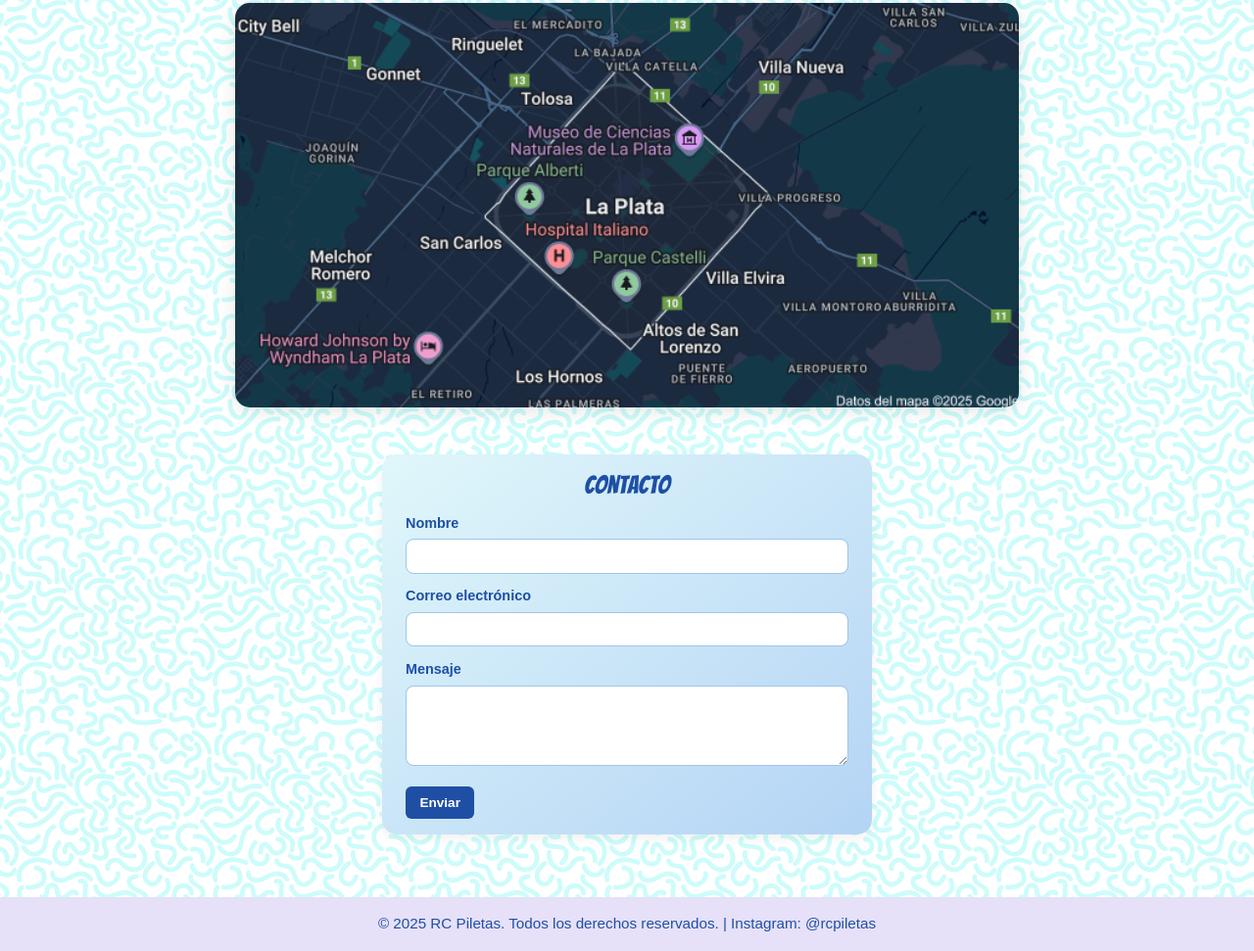
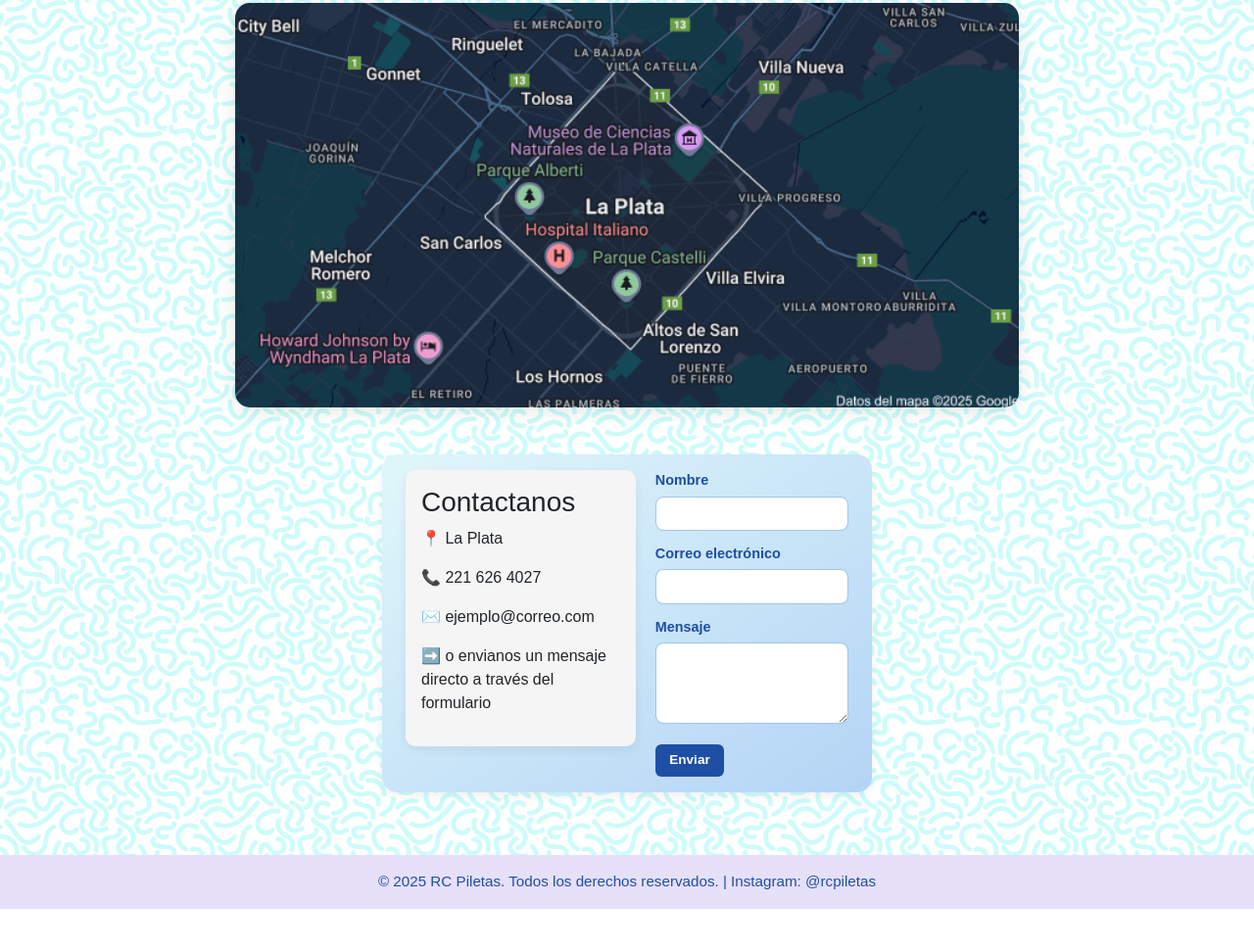
Before and after one commit to CAMILASODDU/rcpiletas, a plain HTML site: page index.html in a window 1280 px wide. Shown: the part 818-1789 px from the top of the page at 98% size. After the commit the page ends 1746 px from the top, so only its background shows below. Drawn offline with nearby package versions, Linux system fonts and the light colour scheme.

Commit message:
ultima actualizacion final

```diff
--- a/index.html
+++ b/index.html
@@ -239,13 +239,18 @@
     }
 
     .form-section {
+
+
       max-width: 500px;
-      margin: 1.5rem auto;
+      margin: 1rem auto; /* top/bottom 1rem, left/right auto */
       background: linear-gradient(to bottom right, #e0f7fa, #b4d4f5);
       padding: 1rem 1.5rem;
       border-radius: 15px;
       box-shadow: 0 4px 12px rgba(0, 0, 0, 0.06);
     }
+
+
+
 
     .form-section h2 {
       font-family: 'Bangers', sans-serif;
@@ -410,8 +415,19 @@
   </section>
 
   <!-- Sección Contacto -->
-  <section id="contacto" class="form-section">
-    <h2>Contacto</h2>
+<section id="contacto" class="form-section">
+  <div class="contacto-contenedor">
+
+    <!-- Caja lateral -->
+    <div class="caja-lateral">
+      <h3>Contactanos</h3>
+      <p>📍 La Plata</p>
+      <p>📞 221 626 4027</p>
+      <p>✉️ ejemplo@correo.com</p>
+      <p>➡️ o envianos un mensaje directo a través del formulario</p>
+    </div>
+
+    <!-- Formulario -->
     <form>
       <div class="form-group">
         <label for="nombre">Nombre</label>
@@ -427,7 +443,42 @@
       </div>
       <button type="submit" class="form-button">Enviar</button>
     </form>
-  </section>
+
+  </div>
+</section>
+
+
+  <style>
+
+  /* Estilos para la sección de contacto */
+.contacto-contenedor {
+  display: flex;
+  justify-content: flex-start; /* alinea todo a la izquierda */
+  align-items: flex-start;     /* alinea arriba */
+  gap: 20px; /* espacio entre formulario y caja */
+  max-width: 1000px;
+  margin: 0 auto;
+}
+
+.caja-lateral {
+  background-color: #f5f5f5;
+  padding: 1rem;
+  border-radius: 10px;
+  box-shadow: 0 4px 12px rgba(0, 0, 0, 0.06);
+  width: 250px;
+}
+
+@media (max-width: 768px) {
+  .contacto-contenedor {
+    flex-direction: column; /* en móviles se apilan */
+    align-items: center;
+  }
+
+  .caja-lateral {
+    width: 100%;
+  }
+}
+  </style>
 
   <!-- WhatsApp -->
   <a href="https://wa.me/542216264027" class="whatsapp-button" target="_blank" title="Escribinos por WhatsApp">
```
